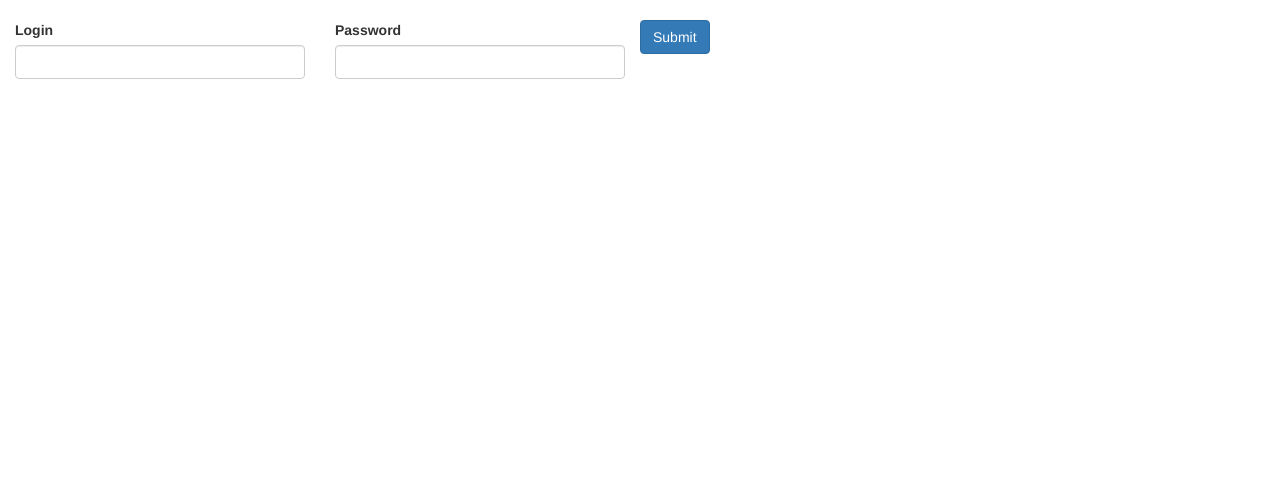
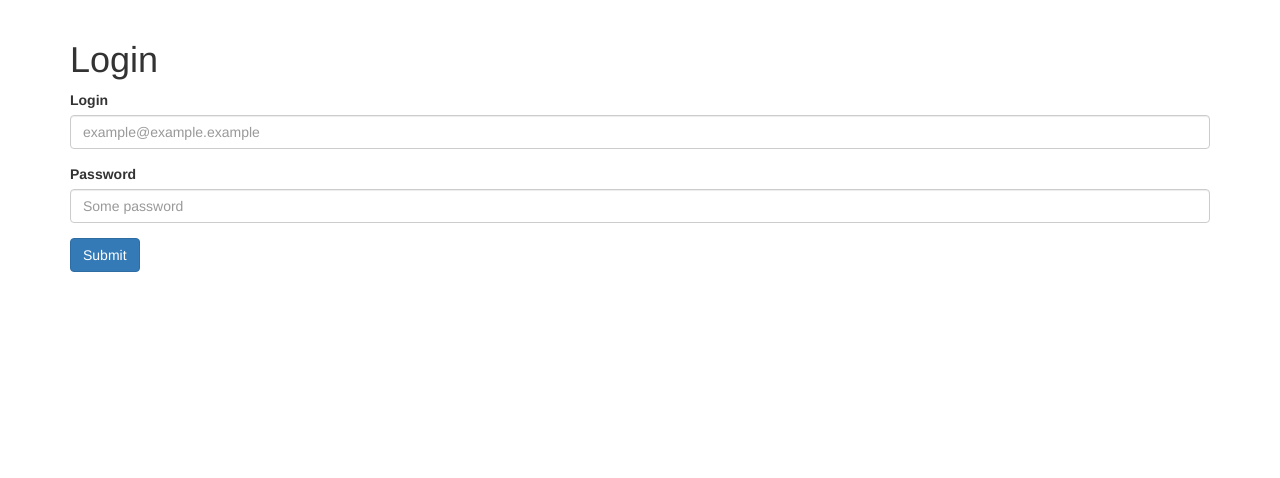
Before and after one commit to denyszamiatin/ma_shop, a Flask app: page /login in a window 1280 px wide. Shown: the part 322-800 px from the top of the page. Run offline with Flask 2, Linux system fonts and the light colour scheme; some libraries are stand-ins or nearby versions.

Commit message:
update login.html

```diff
--- a/templates/login.html
+++ b/templates/login.html
@@ -2,14 +2,16 @@
 {% block title %}Login{% endblock %}
 
 {% block content %}
-<form>
-  <div class="form-group col-md-3">
-    <label>Login</label>
-    <input type="email" class="form-control">
+<div class="container">
+<h1 class="m-5">Login</h1>
+<form method="post">
+  <div class="form-group">
+    <label for="login">Login</label>
+    <input type="email" class="form-control" id="email_input" value="" placeholder="example@example.example">
   </div>
-  <div class="form-group col-md-3">
-    <label>Password</label>
-    <input type="password" class="form-control">
+  <div class="form-group">
+    <label for="password">Password</label>
+    <input type="password" class="form-control" id="eInputPassword" value="" placeholder="Some password">
   </div>
   <button type="submit" class="btn btn-primary">Submit</button>
 </form>
```
